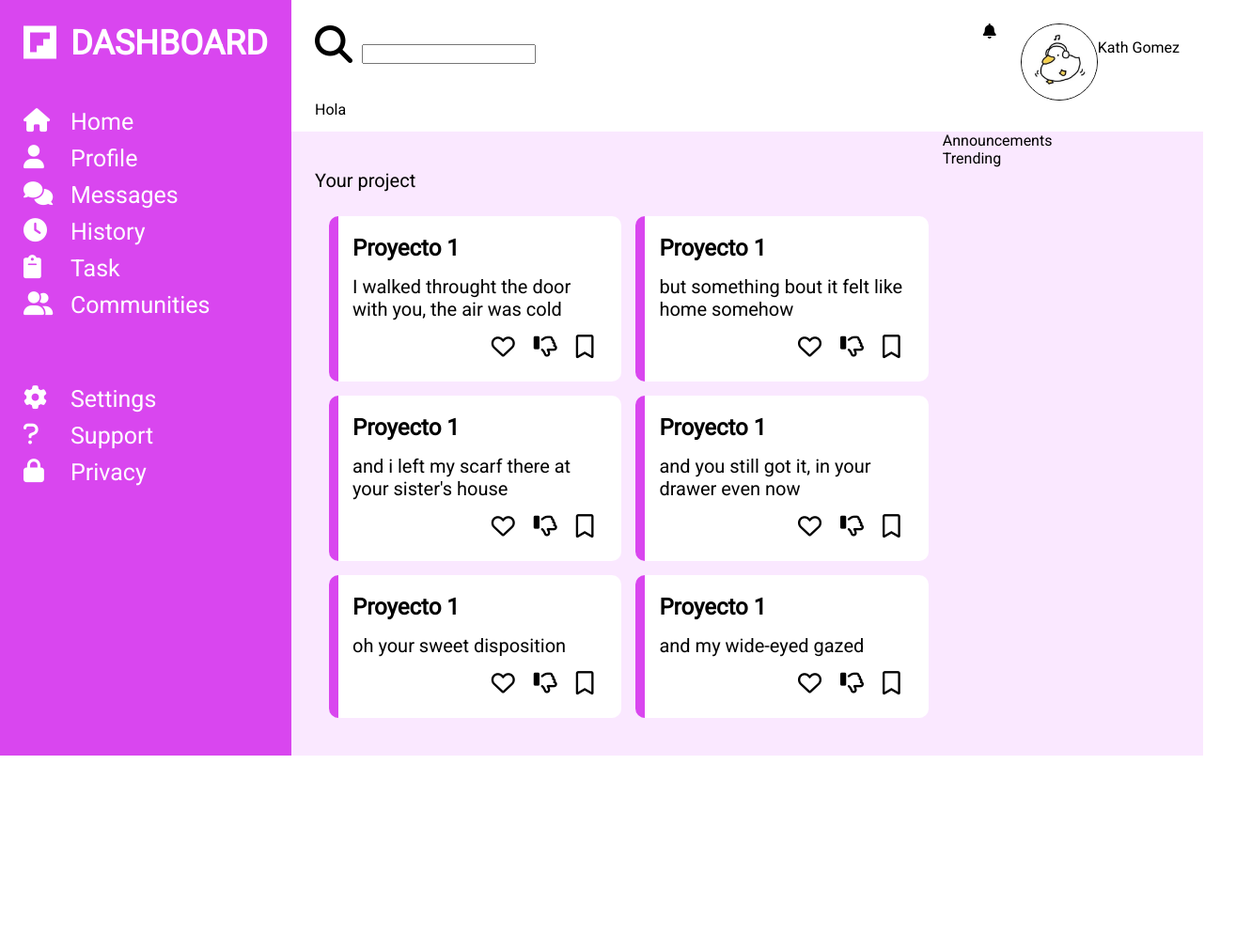
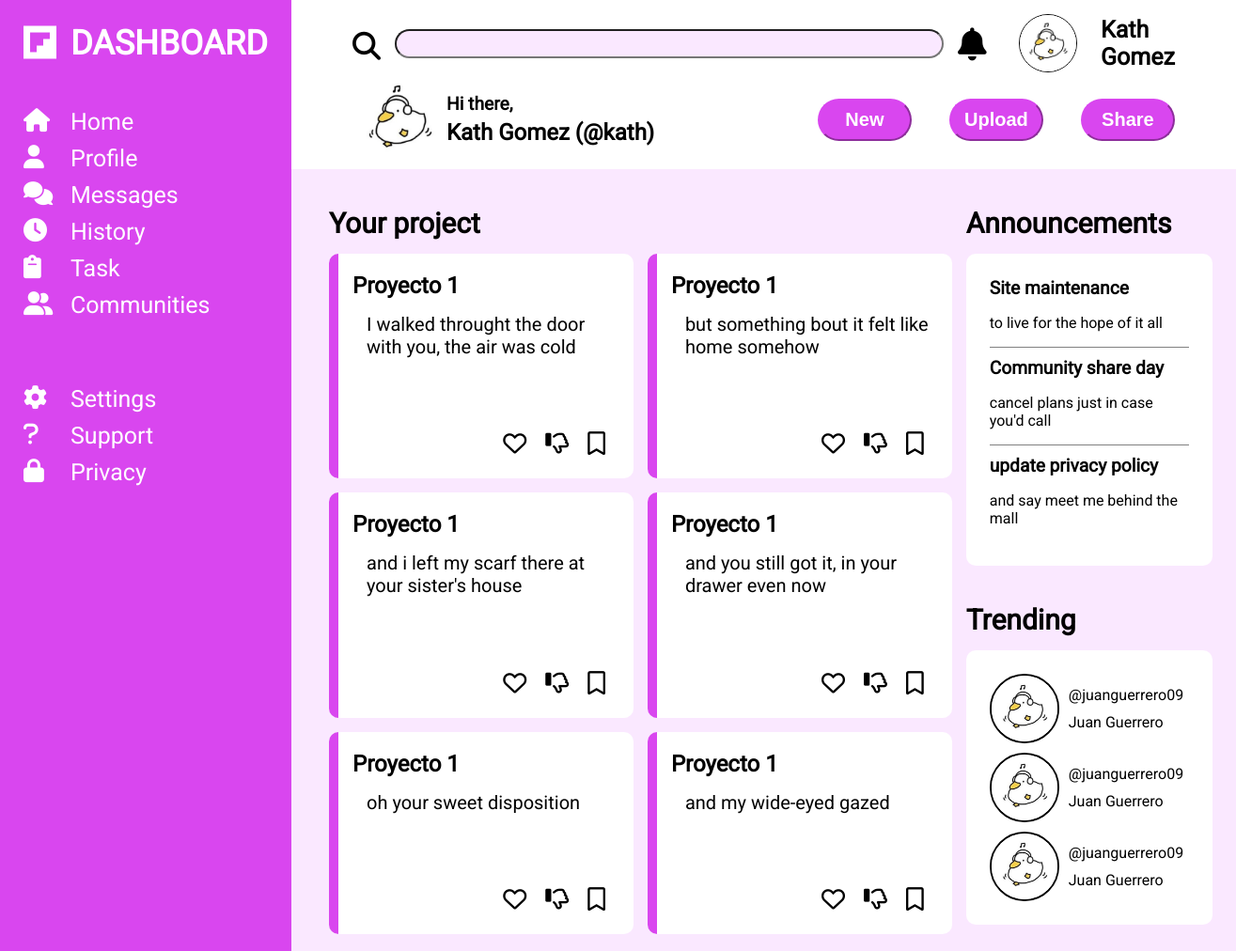
Before and after one commit to kitkathsita/admin-dashboard, a plain HTML site: page index.html in a window 1280 px wide. Shown: the top 1012 px of the page at 94% size, 1315 px wide, since content can reach past the window. Before the commit the page ends 804 px from the top, so only its background shows below. Drawn offline with Linux system fonts and the light colour scheme.

Commit message:
the page is finished

```diff
--- a/index.html
+++ b/index.html
@@ -13,17 +13,28 @@
   <header>
     <div class="part1">
       <div class="searchBar">
-        <i class="fa-solid fa-magnifying-glass"></i>
+        <div class="lupa"><i class="fa-solid fa-magnifying-glass"></i></div>
         <input type="text" name="" id="">
       </div>
       <div class="notifications">
-        <i class="fa-solid fa-bell"></i>
+        <div class="ringbell"><i class="fa-solid fa-bell"></i></div>
         <img src="/images/pato2.jpg" class="profPic">
-        <p>Kath Gomez</p>
+        <p class="name">Kath Gomez</p>
       </div>
     </div>
     <div class="part2">
-      Hola
+      <div class="greetings">
+        <img src="/images/pato2.jpg" class="profPic2">
+        <div class="Hi-letter">
+          <h3>Hi there,</h3>
+          <h2>Kath Gomez (@kath)</h2>
+        </div>
+      </div>
+      <div class="buttons">
+        <button class="but">New</button>
+        <button class="but">Upload</button>
+        <button class="but">Share</button>
+      </div>
     </div>
   </header>
   <div class="sidebar">
@@ -51,7 +62,7 @@
   </div>
   <div class="content">
     <div class="yourprojects">
-      <p>Your project</p>
+      <h2 class="YP">Your project</h2>
       <div class="projectsContent">
         <div class="project">
           <div class="colorBar"></div>
@@ -139,9 +150,52 @@
         </div>
       </div>
     </div>
-    <div class="announcTrendring">
-      <div class="announcements">Announcements</div>
-      <div class="trending">Trending</div>
+    <div class="announcTrending">
+      <div class="announcements">
+        <h2 class="announ">Announcements</h2>
+        <div class="infoAnnoun">
+          <div class="info_Announ">
+            <h3>Site maintenance</h3>
+            <p>to live for the hope of it all</p>
+          </div>
+          <div class="line"></div>
+          <div class="info_Announ">
+            <h3>Community share day</h3>
+            <p>cancel plans just in case you'd call</p>
+          </div>
+          <div class="line"></div>
+          <div class="info_Announ">
+            <h3>update privacy policy</h3>
+            <p>and say meet me behind the mall</p>
+          </div>
+        </div>
+      </div>
+      <div class="trending">
+        <h2 class="Trend">Trending</h2>
+        <div class="infoTrend">
+          <div class="eachTeend">
+            <img src="/images/pato2.jpg">
+            <div class="textTrend">
+              <p>@juanguerrero09</p>
+              <p>Juan Guerrero</p>
+            </div>
+          </div>
+          <div class="eachTeend">
+            <img src="/images/pato2.jpg">
+            <div class="textTrend">
+              <p>@juanguerrero09</p>
+              <p>Juan Guerrero</p>
+            </div>
+          </div>
+          <div class="eachTeend">
+            <img src="/images/pato2.jpg">
+            <div class="textTrend">
+              <p>@juanguerrero09</p>
+              <p>Juan Guerrero</p>
+            </div>
+          </div>
+        </div>
+      </div>
     </div>
   </div>
 </body>
--- a/style.css
+++ b/style.css
@@ -1,7 +1,7 @@
 body {
   display: grid;
   grid-template-columns: 310px 3fr;
-  grid-template-rows: 140px 6fr;
+  grid-template-rows: 180px 6fr;
   height: 100vh;
   margin: 0%;
   font-family: 'Roboto', sans-serif;
@@ -33,6 +33,11 @@ ul, li {
 li {
   display: flex;
   gap: 10px;
+  cursor: pointer;
+}
+
+li:hover {
+  text-decoration: underline;
 }
 
 .fa-solid {
@@ -69,27 +74,103 @@ header {
   grid-area: 1 / 2 / 2 / 3;
   display: flex;
   flex-direction: column;
-  padding: 25px;
+  padding: 15px 65px;
 }
 
 .part1 {
   display: flex;
   justify-content: space-between;
+  align-items: center;
+  gap: 15px;
 }
 
 .searchBar {
   font-size: 40px;
+  align-items: center;
+  display: flex;
+  align-items: center;
+  gap: 5px;
+}
+
+input {
+  border-radius: 20px;
+  width: 45vw;
+  height: 25px;
+  background-color: #fae8ff;
+}
+
+.fa-magnifying-glass {
+  font-size: 30px;
+}
+
+.lupa {
+  align-items: center;
+  width: auto;
+  height: auto;
 }
 
 .notifications {
   display: flex;
+  gap: 25px;
+}
+
+.ringbell {
+  font-size: 35px;
+  display: flex;
+  align-items: center;
 }
 
 .profPic {
-  width: 80px;
+  width: 60px;
   border-radius: 50%;
   border: solid 1px;
   border-color: black;
+}
+
+.name {
+  font-size: 25px;
+  margin: 0%;
+  display: flex;
+  align-items: center;
+  color: black;
+  font-weight: bold;
+}
+
+.part2 {
+  display: flex;
+  justify-content: space-between;
+}
+
+.greetings {
+  display: flex;
+}
+
+.profPic2 {
+  width: 100px;
+}
+
+.Hi-letter {
+  display: flex;
+  flex-direction: column;
+  justify-content: center;
+}
+
+.buttons {
+  display: flex;
+  gap: 40px;
+  align-items: center;
+}
+
+.but {
+  height: 45px;
+  width: 100px;
+  font-size: 20px;
+  background-color: #d946ef;
+  border-radius: 25px;
+  color: white;
+  border-color: #d946ef;
+  font-weight: bold;
+  cursor: pointer;
 }
 
 /* content */
@@ -113,6 +194,14 @@ header {
   margin: 0%;
   padding: 15px 0px;
   font-size: 20px;
+  padding-left: 15px;
+}
+
+.YP{
+  margin: 0%;
+  padding: 15px 0px;
+  font-size: 30px;
+  padding-left: 15px;
 }
 
 .projectsContent {
@@ -162,3 +251,88 @@ p .text {
   padding-right: 15px;
   padding-bottom: 10px;
 }
+
+.fa-regular {
+  cursor: pointer;
+}
+
+.fa-regular:hover {
+  color: #d946ef;
+}
+
+.announcTrending {
+  padding-bottom: 25px;
+  display: grid;
+  grid-template-rows: repeat(auto-fit, 1fr);
+}
+
+.announcements {
+  padding: 25px;
+  padding-left: 0%;
+}
+
+.announ {
+  margin: 0%;
+  padding: 15px 0px;
+  font-size: 30px;
+  padding-left: 0px;
+}
+
+.infoAnnoun {
+  background-color: white;
+  padding: 25px;
+  display: flex;
+  flex-direction: column;
+  justify-content: space-between;
+  border-radius: 10px;
+}
+
+.line {
+  border-top: solid gray 1px;
+  height: 10px;
+}
+
+.trending {
+  padding: 0 25px 25px 0;
+}
+
+.infoTrend {
+  background-color: white;
+  padding: 25px;
+  border-radius: 10px;
+  display: flex;
+  flex-direction: column;
+  gap: 10px;
+}
+
+.eachTeend {
+  display: flex;
+  gap: 10px;
+}
+
+.Trend {
+  margin: 0%;
+  padding: 15px 0px;
+  font-size: 30px;
+  padding-left: 0px;
+}
+
+.eachTeend > img {
+  width: 70px;
+  height: 70px;
+  border-radius: 50%;
+  border: solid black 2px;
+  display: flex;
+  align-items: center;
+}
+
+.textTrend {
+  display: flex;
+  flex-direction: column;
+  gap: 10px;
+  justify-content: center;
+}
+
+.textTrend > p {
+  margin: 0%;
+}
```
